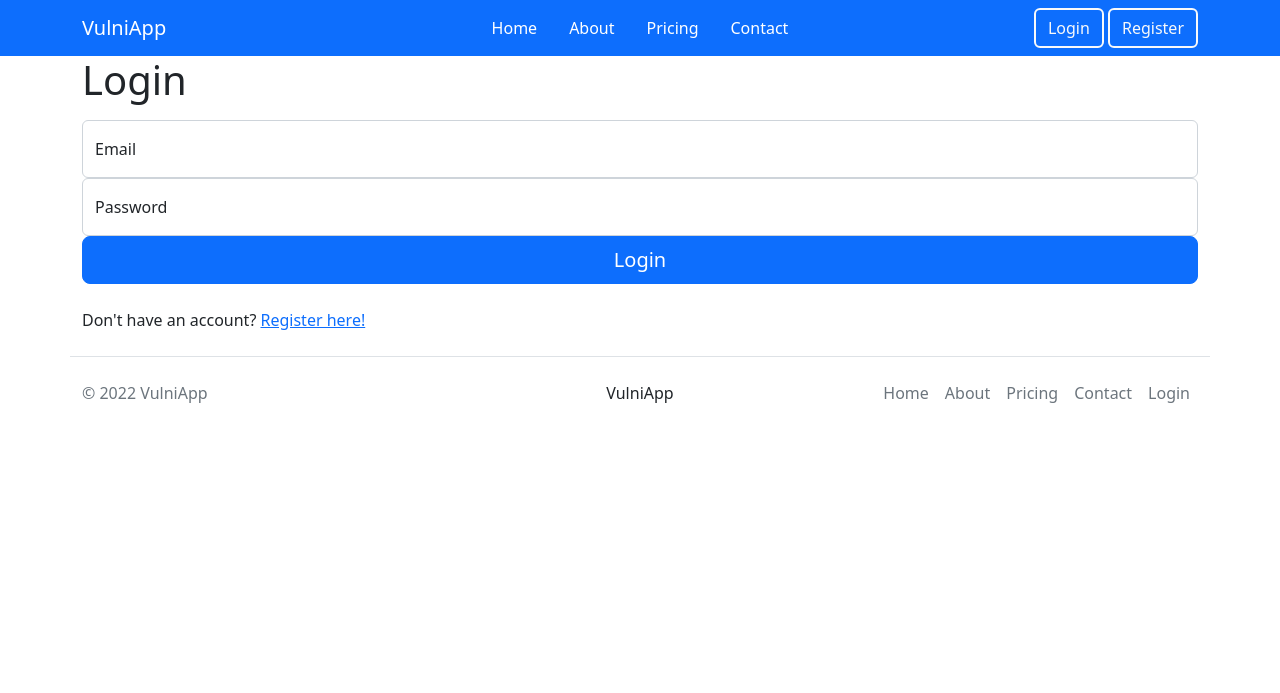
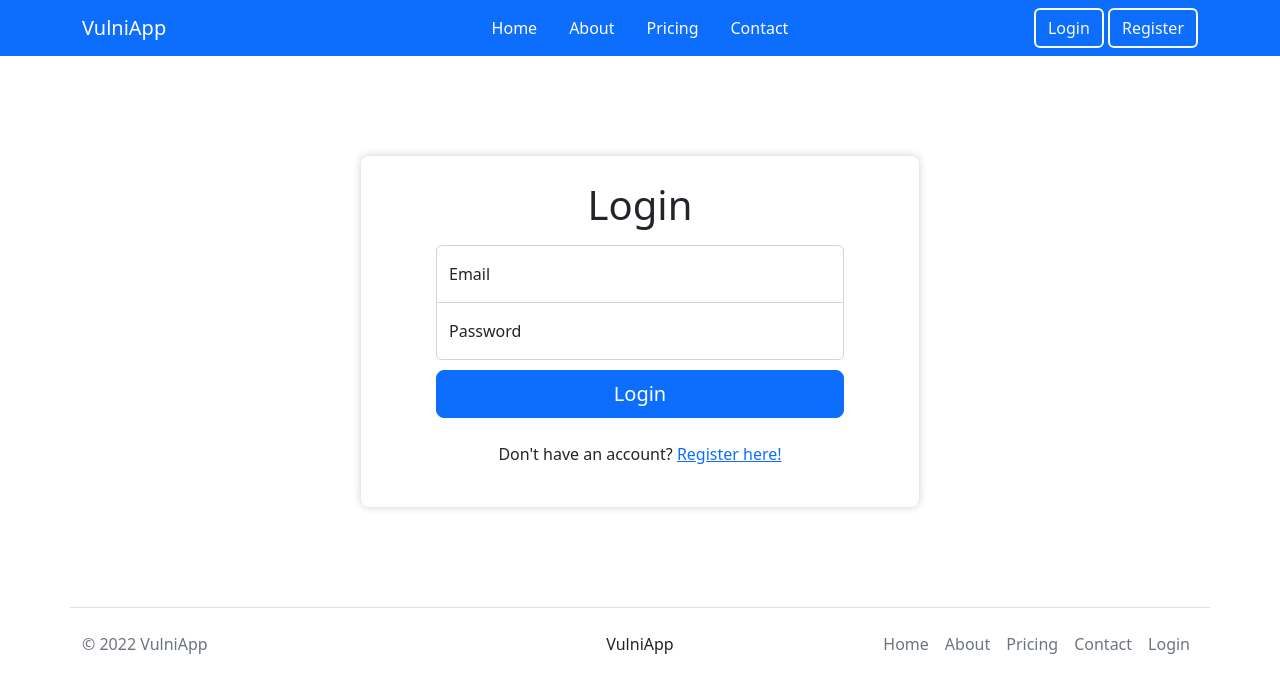
Before and after one commit to thomas-lysens/VulniApp, a PHP site: page /login in a window 1280 px wide. Shown: the top 693 px of the page. Run offline with PHP 8.4, Linux system fonts and the light colour scheme.

Commit message:
added some styling for the login forms

```diff
--- a/assets/css/style.css
+++ b/assets/css/style.css
@@ -16,3 +16,34 @@
     padding: 15px 20px;
     font-weight: bold;
 }
+
+.form-frame {
+    text-align: center;
+    width: 50%;
+    margin: auto;
+    padding: 25px 75px;
+    border-radius: 0.5rem ;
+    box-shadow: 0 0 8px rgba(0, 0, 0, 0.2);
+}
+
+.m-100 {
+    margin: 100px auto;
+}
+
+.form-signin input[type="email"] {
+    margin-bottom: -1px;
+    border-bottom-right-radius: 0;
+    border-bottom-left-radius: 0;
+}
+.form-signin input[type="password"] {
+    margin-bottom: 10px;
+    border-top-left-radius: 0;
+    border-top-right-radius: 0;
+}
+
+/* MOBILE */
+@media only screen and (max-width: 990px) {
+    .form-frame {
+        padding: 25px 25px;
+    }
+}
```
